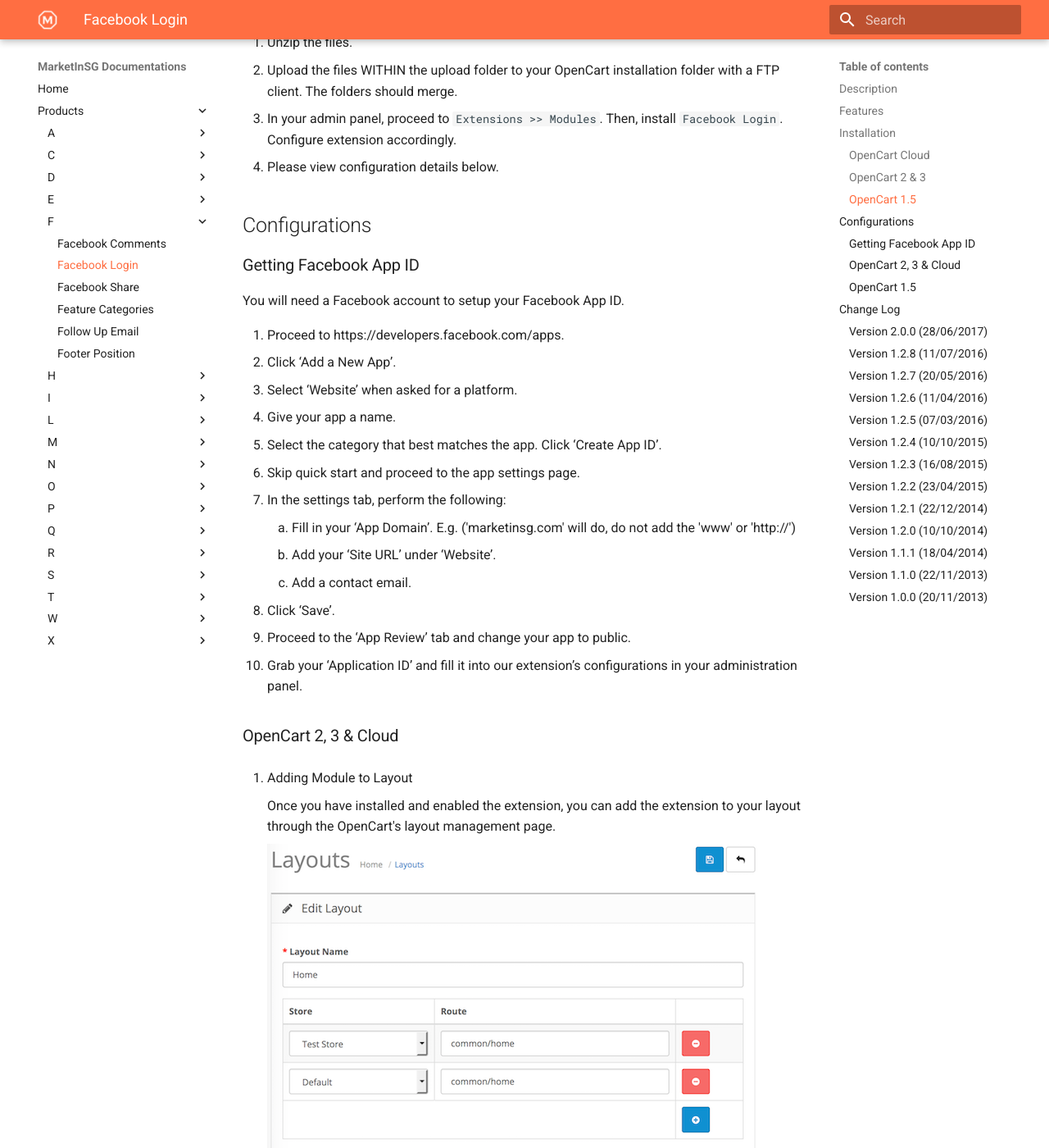
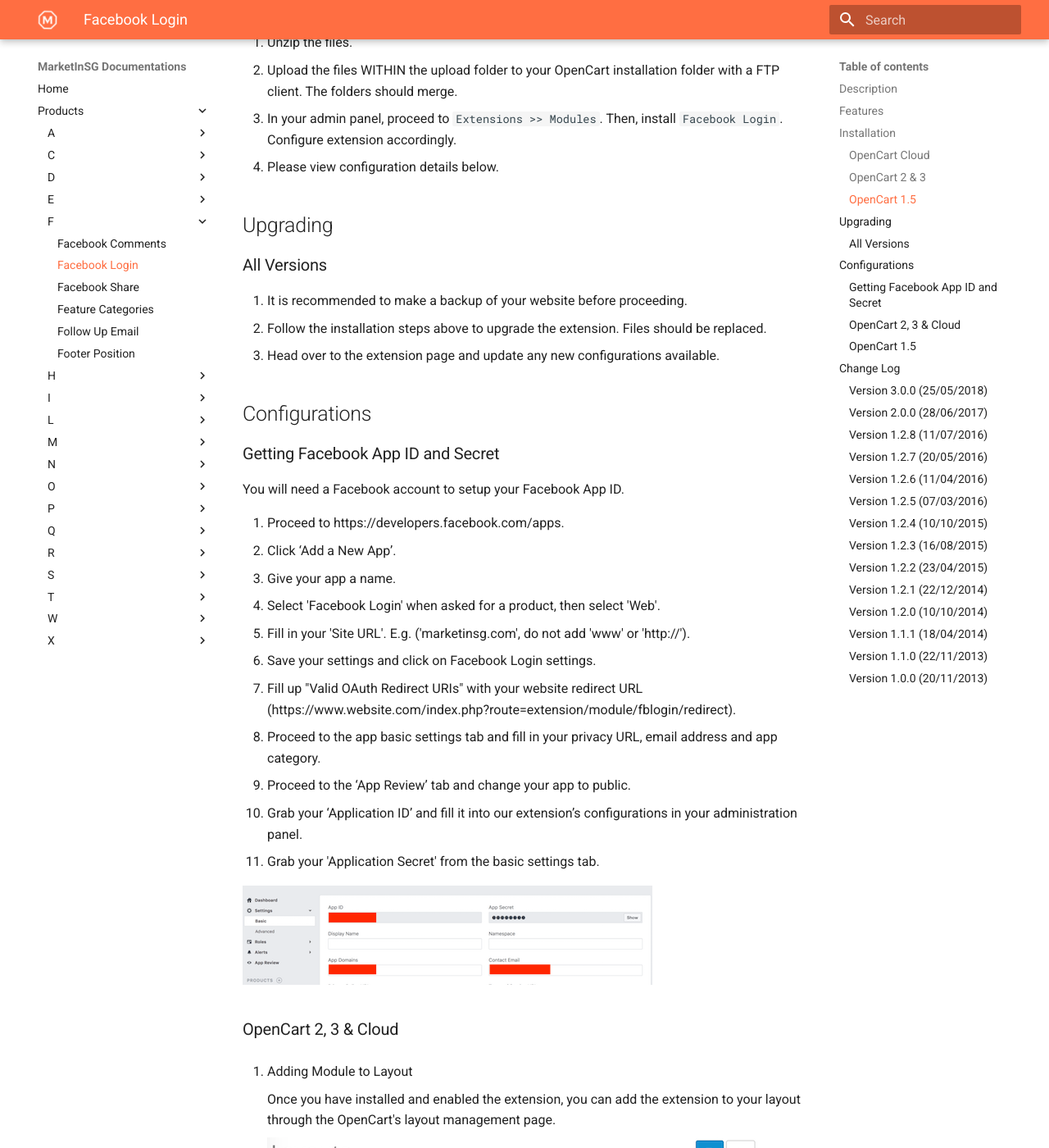
Before and after one commit to Equotix/opencart-docs, an MkDocs documentation site: the page built from docs/facebook_login.md, in a window 1280 px wide and 1400 px high, scrolled down 1383 px. Shown: the whole window at 82% size. Built offline with MkDocs 1.6.1 and Material for MkDocs 9.7.7, drawn with Linux system fonts in a browser that asks for light colours; old or Windows-style settings are respelled for this version of MkDocs; some of the changed text lies outside the part shown.

Commit message:
updated fb login docs

```diff
--- a/docs/facebook_login.md
+++ b/docs/facebook_login.md
@@ -1,7 +1,7 @@
 # Facebook Login
 
-* Current Version: 2.0.0
-* Last Updated: 28 June 2017
+* Current Version: 3.0.0
+* Last Updated: 25 May 2018
 * License: [Commercial License][1]
 * Compatibility: OpenCart 1.5.1.x, 1.5.2.x, 1.5.3.x, 1.5.4.x, 1.5.5.x, 1.5.6.x, 2.x, 3.x
 
@@ -15,15 +15,15 @@
 ## Features
 
 * Allow Facebook login on your store
-* Allow user to create an account on your website with one click
+* Allow user to create an account on your website in one click
 * Does not override account details if user is already a customer
-* Redirects back to current page they were viewing for registered customers
-* Customisable button, heading, and display text.
+* Customisable button, heading, and display text
 * Multi language buttons and texts
 * Multi store login supported
 * Set Facebook registered customers to a specific customer group
 * Set button alignment
 * Optionally display a module box around the button
+* Optionally display Facebook login button at specific target locations
 
 ## Installation
 
@@ -46,25 +46,33 @@
 3. In your admin panel, proceed to `Extensions >> Modules`. Then, install `Facebook Login`. Configure extension accordingly.
 4. Please view configuration details below.
 
+## Upgrading
+
+### All Versions
+
+1. It is recommended to make a backup of your website before proceeding.
+2. Follow the installation steps above to upgrade the extension. Files should be replaced.
+3. Head over to the extension page and update any new configurations available.
+
 ## Configurations
 
-### Getting Facebook App ID
+### Getting Facebook App ID and Secret
 
 You will need a Facebook account to setup your Facebook App ID.
 
 1. Proceed to https://developers.facebook.com/apps.
 2. Click ‘Add a New App’.
-3. Select ‘Website’ when asked for a platform.
-4. Give your app a name.
-5. Select the category that best matches the app. Click ‘Create App ID’.
-6. Skip quick start and proceed to the app settings page.
-7. In the settings tab, perform the following:
-	1. Fill in your ‘App Domain’. E.g. ('marketinsg.com' will do, do not add the 'www' or 'http://')
-	2. Add your ‘Site URL’ under ‘Website’.
-	3. Add a contact email.
-8. Click ‘Save’.
+3. Give your app a name.
+4. Select 'Facebook Login' when asked for a product, then select 'Web'.
+5. Fill in your 'Site URL'. E.g. ('marketinsg.com', do not add 'www' or 'http://').
+6. Save your settings and click on Facebook Login settings.
+7. Fill up "Valid OAuth Redirect URIs" with your website redirect URL (https://www.website.com/index.php?route=extension/module/fblogin/redirect).
+8. Proceed to the app basic settings tab and fill in your privacy URL, email address and app category.
 9. Proceed to the ‘App Review’ tab and change your app to public.
 10. Grab your ‘Application ID’ and fill it into our extension’s configurations in your administration panel.
+11. Grab your 'Application Secret' from the basic settings tab.
+
+![Screenshot](images/facebook_login/image-2.png)
 
 ### OpenCart 2, 3 & Cloud
 
@@ -82,6 +90,11 @@
 
 ## Change Log
 
+### Version 3.0.0 (25/05/2018)
+* Improved Facebook API
+* Added feature to place button at target location
+* Added support for custom javascript codes
+* Added support for custom Facebook login button image
 ### Version 2.0.0 (28/06/2017)
 * Fixed compatibility with OpenCart 3.0.0.0
 * Fixed minor bugs and improvements
```
Also changed, not shown: docs/xero_integration.md (+2 -2 lines), docs/images/facebook_login/image-2.png (added).
